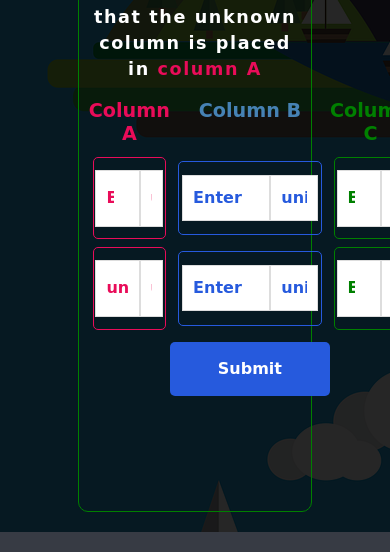
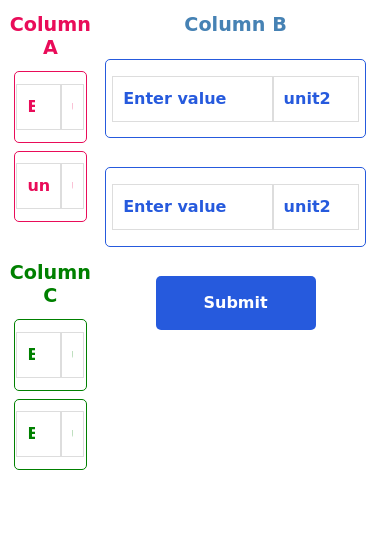
Before and after one commit to ajibolashodipo/compound-proportions-calculator, a plain HTML site: page index.html in a window 390 px wide. Shown: the part 454-1006 px from the top of the page. Drawn offline with nearby package versions, Linux system fonts and the light colour scheme; a web font is replaced by a local one.

Commit message:
refactored code for responsiveness

```diff
--- a/index.html
+++ b/index.html
@@ -56,16 +56,11 @@
               </p>
               <div class="secondary">
                 <!-- <div class="grid-elements"> -->
-                <form class="form-inline" action="/action_page.php">
+                <form class="form-inline" action="#">
                   <div class="grid-container">
+                    <div class="grid-major grid-major-1">
                       <div class="grid-elements column-header grid-element-1a">
                         <h3>Column A</h3>
-                    </div>
-                    <div class="grid-elements column-header grid-element-1b">
-                      <h3>Column B</h3>
-                    </div>
-                    <div class="grid-elements column-header grid-element-1c">
-                      <h3>Column C</h3>
                       </div>
                       <div class="grid-elements grid-element-1">
                         <input
@@ -82,40 +77,6 @@
                           placeholder="unit"
                           name="form-unit"
                           value="unit1"
-                      />
-                    </div>
-                    <div class="grid-elements grid-element-2">
-                      <input
-                        type="number"
-                        class="form-number"
-                        id="form-number-2"
-                        placeholder="Enter value"
-                        name="form-number"
-                      />
-                      <input
-                        type="text"
-                        id="form-unit-2"
-                        class="form-unit"
-                        placeholder="unit"
-                        name="form-unit"
-                        value="unit2"
-                      />
-                    </div>
-                    <div class="grid-elements grid-element-3">
-                      <input
-                        type="number"
-                        class="form-number"
-                        id="form-number-3"
-                        placeholder="Enter value"
-                        name="form-number"
-                      />
-                      <input
-                        type="text"
-                        id="form-unit-3"
-                        placeholder="unit"
-                        class="form-unit"
-                        name="form-unit"
-                        value="unit3"
                         />
                       </div>
                       <div class="grid-elements grid-element-4">
@@ -137,6 +98,28 @@
                           value="unit1"
                         />
                       </div>
+                    </div>
+                    <div class="grid-major grid-major-2">
+                      <div class="grid-elements column-header grid-element-1b">
+                        <h3>Column B</h3>
+                      </div>
+                      <div class="grid-elements grid-element-2">
+                        <input
+                          type="number"
+                          class="form-number"
+                          id="form-number-2"
+                          placeholder="Enter value"
+                          name="form-number"
+                        />
+                        <input
+                          type="text"
+                          id="form-unit-2"
+                          class="form-unit"
+                          placeholder="unit"
+                          name="form-unit"
+                          value="unit2"
+                        />
+                      </div>
                       <div class="grid-elements grid-element-5">
                         <input
                           class="form-number"
@@ -152,6 +135,28 @@
                           class="form-unit"
                           name="form-unit"
                           value="unit2"
+                        />
+                      </div>
+                    </div>
+                    <div class="grid-major grid-major-3">
+                      <div class="grid-elements column-header grid-element-1c">
+                        <h3>Column C</h3>
+                      </div>
+                      <div class="grid-elements grid-element-3">
+                        <input
+                          type="number"
+                          class="form-number"
+                          id="form-number-3"
+                          placeholder="Enter value"
+                          name="form-number"
+                        />
+                        <input
+                          type="text"
+                          id="form-unit-3"
+                          placeholder="unit"
+                          class="form-unit"
+                          name="form-unit"
+                          value="unit3"
                         />
                       </div>
                       <div class="grid-elements grid-element-6">
@@ -171,9 +176,12 @@
                           value="unit3"
                         />
                       </div>
+                    </div>
+                    <div class="grid-major grid-major-4">
                       <button class="button" id="first-submit" type="submit">
                         Submit
                       </button>
+                    </div>
                   </div>
                 </form>
 
@@ -320,7 +328,7 @@
           <ul>
             <li>
               <a href="http://www.twitter.com/sho_rendipity">
-                <i class="fab fa-twitter fa-spin "></i
+                <i class="fab fa-twitter "></i
               ></a>
             </li>
             <li>
@@ -330,7 +338,7 @@
             </li>
             <li>
               <a href="https://github.com/ajibolashodipo">
-                <i class="fab fa-github fa-spin "></i
+                <i class="fab fa-github "></i
               ></a>
             </li>
           </ul>
--- a/style.css
+++ b/style.css
@@ -6,8 +6,8 @@
   /* font-family: "Nixie One", cursive; */
   font-family: "Life Savers", cursive;
   /* font-weight: 700; */
-  color: white;
-  /* color: black; */
+  /* color: white; */
+  color: black;
 }
 ul {
   padding: 0;
@@ -21,8 +21,9 @@ html {
 body {
   min-height: 100%;
   width: 100%;
-  background: linear-gradient(rgba(0, 0, 0, 0.85), rgba(0, 0, 0, 0.85)),
-    url(./img/nature-4407819_960_720.png);
+  /* background: black; */
+  /* background: linear-gradient(rgba(0, 0, 0, 0.8), rgba(0, 0, 0, 0.8)),
+    url(./img/nature-4407819_960_720.png); */
 }
 
 /* input {
@@ -65,6 +66,11 @@ body {
   letter-spacing: 0.1rem;
   font-size: 1.1rem;
 }
+.main-quantities p::before {
+  content: "**";
+  color: #e90c59;
+}
+
 .main-quantities h2 {
   font-weight: bold;
 }
@@ -118,6 +124,15 @@ body {
   margin: auto;
   width: 100%;
   /* grid-gap: 5%; */
+}
+
+.grid-major {
+  display: flex;
+  flex-direction: column;
+}
+
+.grid-major-4 {
+  grid-column: 2/3;
 }
 
 .secondary form .form-number,
@@ -301,6 +316,11 @@ body {
   margin-bottom: 10vh;
   border: 1px solid green;
   border-radius: 10px;
+  width: 80%;
+
+  margin: 5% auto;
+  /* margin-bottom: 10vh !important; */
+  padding: 2.5%;
 }
 
 .answer {
@@ -377,3 +397,40 @@ body {
     padding: 15%;
   }
 }
+
+/* media */
+@media only screen and (max-width: 768px) {
+  .container {
+    border: none;
+    width: 100%;
+  }
+}
+@media only screen and (max-width: 576px) {
+  .container {
+    border: none;
+    width: 100%;
+  }
+
+  .grid-container {
+    display: grid;
+    grid-template-columns: 1fr;
+    margin: auto;
+    width: 100%;
+    /* grid-gap: 5%; */
+  }
+
+  button #first-submit {
+    /* grid-column: 1 !important; */
+    height: 100%;
+    width: 100%;
+  }
+
+  #reloader {
+    width: 80% !important;
+  }
+
+  .answer {
+    font-size: 2rem;
+    /* padding: 2.5%; */
+  }
+}
```
Lines whose indentation alone changed are shown as unchanged.
